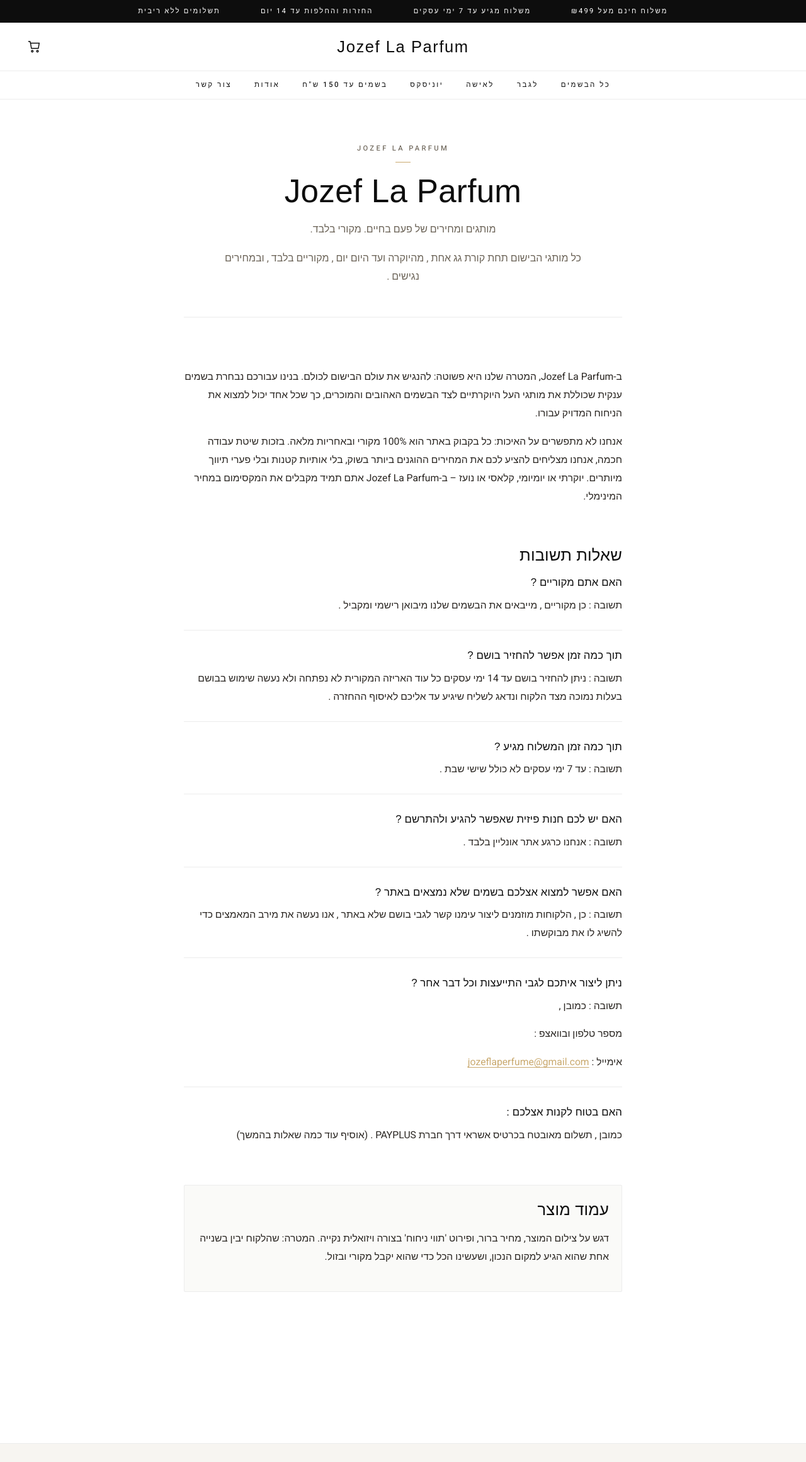
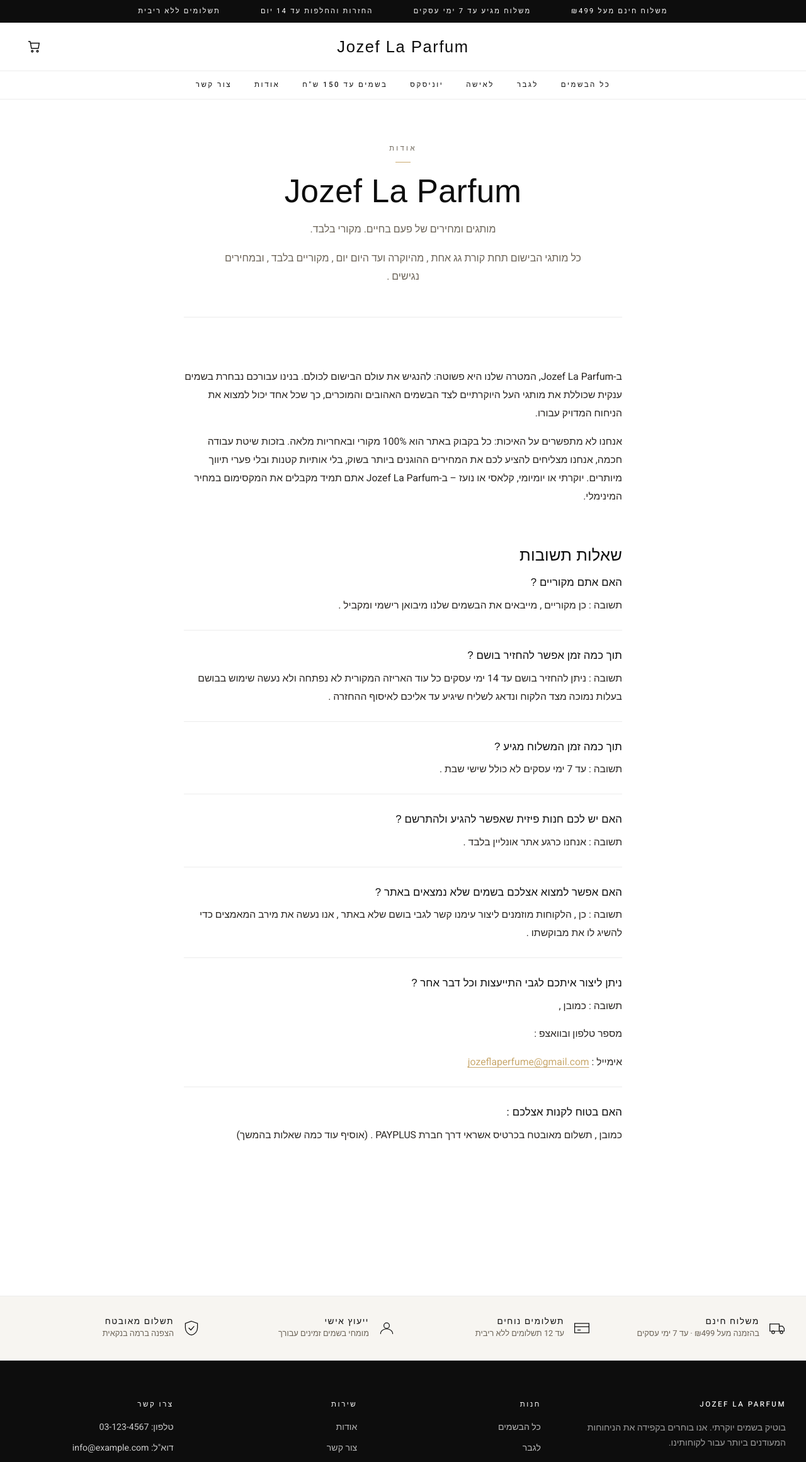
Before and after one commit to Omerf130/jozef-la-parfum, a Next.js app: page /about in a window 1280 px wide. Shown: the top 2321 px of the page at 63% size. Built offline with nearby package versions, Linux system fonts and the light colour scheme; no server answers; a web font is replaced by a local one.

Commit message:
about content change

```diff
--- a/src/app/(site)/about/page.module.scss
+++ b/src/app/(site)/about/page.module.scss
@@ -153,13 +153,6 @@
   }
 }
 
-.noteSection {
-  padding: 24px 20px;
-  background: $color-bg-tint;
-  border: 1px solid $color-border;
-  border-radius: 2px;
-}
-
 .bullets {
   list-style: none;
   padding: 0;
--- a/src/app/(site)/about/page.tsx
+++ b/src/app/(site)/about/page.tsx
@@ -21,7 +21,7 @@
   return (
     <article className={styles.page}>
       <header className={styles.hero}>
-        <span className={styles.kicker}>Jozef La Parfum</span>
+        <span className={styles.kicker}>אודות</span>
         <h1>Jozef La Parfum</h1>
         <p>מותגים ומחירים של פעם בחיים. מקורי בלבד.</p>
         <p>
@@ -104,15 +104,6 @@
           }
         />
       </section>
-
-      <section className={`${styles.section} ${styles.noteSection}`}>
-        <h2>עמוד מוצר</h2>
-        <p>
-          דגש על צילום המוצר, מחיר ברור, ופירוט &apos;תווי ניחוח&apos; בצורה
-          ויזואלית נקייה. המטרה: שהלקוח יבין בשנייה אחת שהוא הגיע למקום הנכון,
-          ושעשינו הכל כדי שהוא יקבל מקורי ובזול.
-        </p>
-      </section>
     </article>
   );
 }
```
